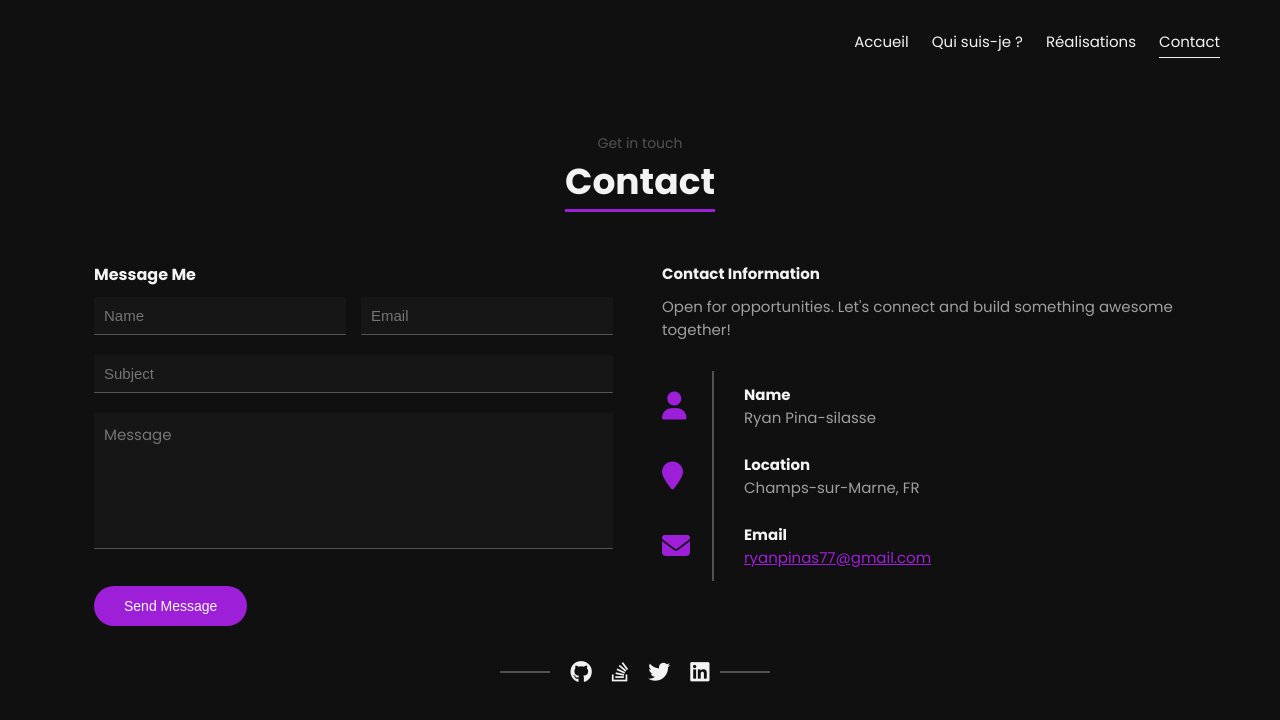
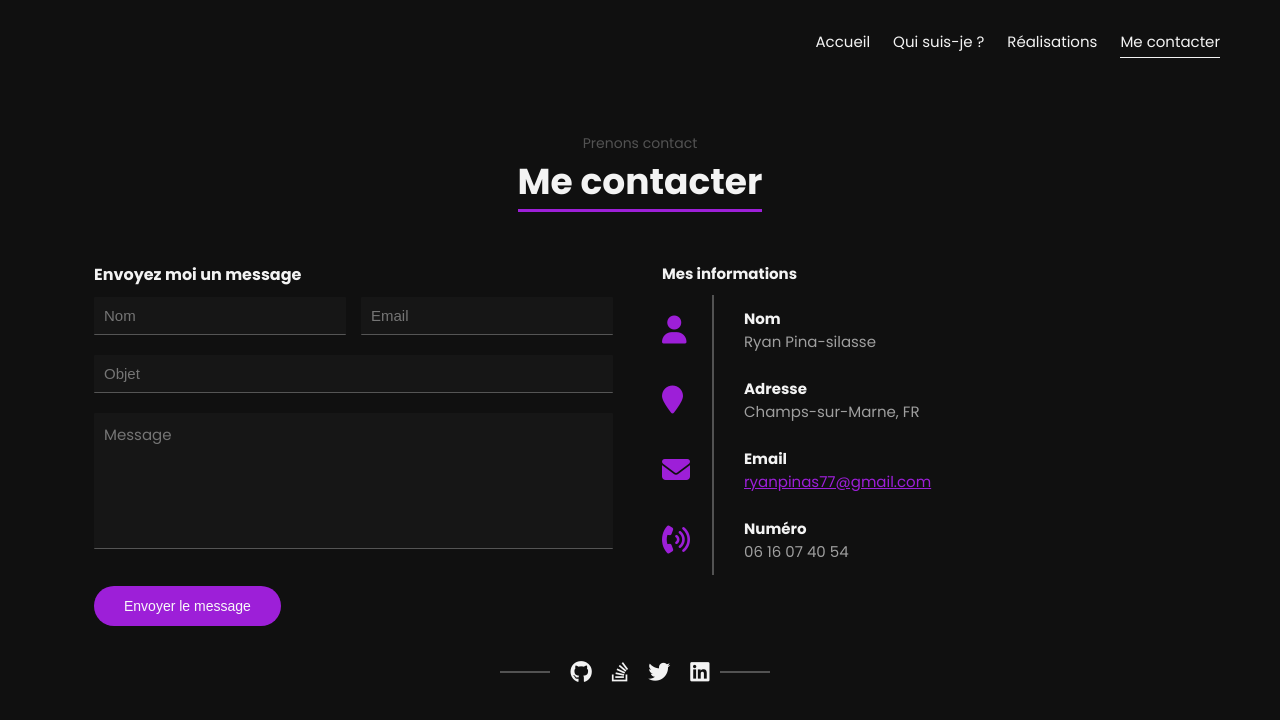
Before and after one commit to N95Ryan/mon-portfolio, a React (Create React App) app: page /contact in a window 1280 px wide. Shown: the top 720 px of the page. Built offline with nearby package versions, Linux system fonts and the light colour scheme.

Commit message:
Contact form added

```diff
--- a/src/components/AboutMe.js
+++ b/src/components/AboutMe.js
@@ -59,7 +59,6 @@ const AboutMe = ({ name, email, location}) => {
               Aujourd'hui, je suis en alternance tout en préparant un bachelor dans ce domaine.
             </p>
 
-
             <div className="contentDescription">
             </div>
             <div className="infoContainer">
--- a/src/components/ContactInfo.js
+++ b/src/components/ContactInfo.js
@@ -14,8 +14,7 @@ const ContactInfo = ({ name, email, location }) => {
       animate={inView ? { x: 0, opacity: 1 } : { x: "10vw", opacity: 0 }}
       transition={{ duration: 0.4, ease: "easeInOut" }}
     >
-      <h4 className="contentTitle">Contact Information</h4>
-      <p className="infoDescription">Open for opportunities. Let's connect and build something awesome together! </p>
+      <h4 className="contentTitle">Mes informations</h4>
       <ul className="listInfo">
         <li>
           <div className="personalContactInfo">
@@ -23,7 +22,7 @@ const ContactInfo = ({ name, email, location }) => {
               <i className="icon fa-solid fa-user"></i>{" "}
             </span>
             <div className="mediaWrap">
-              <h6 className="infoType">Name</h6>
+              <h6 className="infoType">Nom</h6>
               <span className="infoValue">{name}</span>
             </div>
           </div>
@@ -34,7 +33,7 @@ const ContactInfo = ({ name, email, location }) => {
               <i className="icon fa-solid fa-location-pin "></i>{" "}
             </span>
             <div className="mediaWrap">
-              <h6 className="infoType">Location</h6>
+              <h6 className="infoType">Adresse</h6>
               <span className="infoValue">{location}</span>
             </div>
           </div>
@@ -51,6 +50,16 @@ const ContactInfo = ({ name, email, location }) => {
               </span>
             </div>
           </div>
+          <div className="personalContactInfo">
+            <span className="infoIcon">
+              <i className="icon fa-solid fa-phone-volume"></i>{" "}
+            </span>
+            <div className="mediaWrap">
+              <h6 className="infoType">Numéro</h6>
+              <span>06 16 07 40 54</span>
+            </div>
+          </div>
+
         </li>
       </ul>
     </motion.div>
--- a/src/components/Form.js
+++ b/src/components/Form.js
@@ -65,7 +65,7 @@ const Form = () => {
       transition={{ duration: 0.4, ease: "easeInOut" }}
       onSubmit={handleSubmit}
     >
-      <h4 className="contentTitle">Message Me</h4>
+      <h4 className="contentTitle">Envoyez moi un message</h4>
       <div className="col-12 col-md-6 formGroup" style={{ display: "inline-block" }}>
         <input
           type="text"
@@ -74,7 +74,7 @@ const Form = () => {
           value={formData.name}
           id="contactName"
           name="name"
-          placeholder="Name"
+          placeholder="Nom"
           required
         />
       </div>
@@ -98,7 +98,7 @@ const Form = () => {
           value={formData.subject}
           id="contactSubject"
           name="subject"
-          placeholder="Subject"
+          placeholder="Objet"
           required
         />
       </div>
@@ -115,7 +115,7 @@ const Form = () => {
         ></textarea>
       </div>
       <div className="col-12 formGroup formSubmit">
-        <button className="btn">{success ? "Message Sent" : "Send Message"}</button>
+        <button className="btn">{success ? "Message envoyé" : "Envoyer le message"}</button>
       </div>
     </motion.form>
   );
--- a/src/components/NavLinks.js
+++ b/src/components/NavLinks.js
@@ -26,7 +26,7 @@ const NavLinks = () => {
           Réalisations
         </NavLink>
         <NavLink to="/contact" onClick={() => setIsMenuOpen(false)}>
-          Contact
+          Me contacter
         </NavLink>
       </nav>
     </>
--- a/src/pages/contact/Contact.js
+++ b/src/pages/contact/Contact.js
@@ -6,7 +6,7 @@ import ContactInfo from "../../components/ContactInfo";
 const Contact = ({ name, email, location }) => {
   return (
     <section className="contact">
-      <PageHeader title="Contact" description="Get in touch" />
+      <PageHeader title="Me contacter" description="Prenons contact" />
       <div className="contactWrap container">
         <div className="row">
           <div className="col-12 col-lg-6">
```
